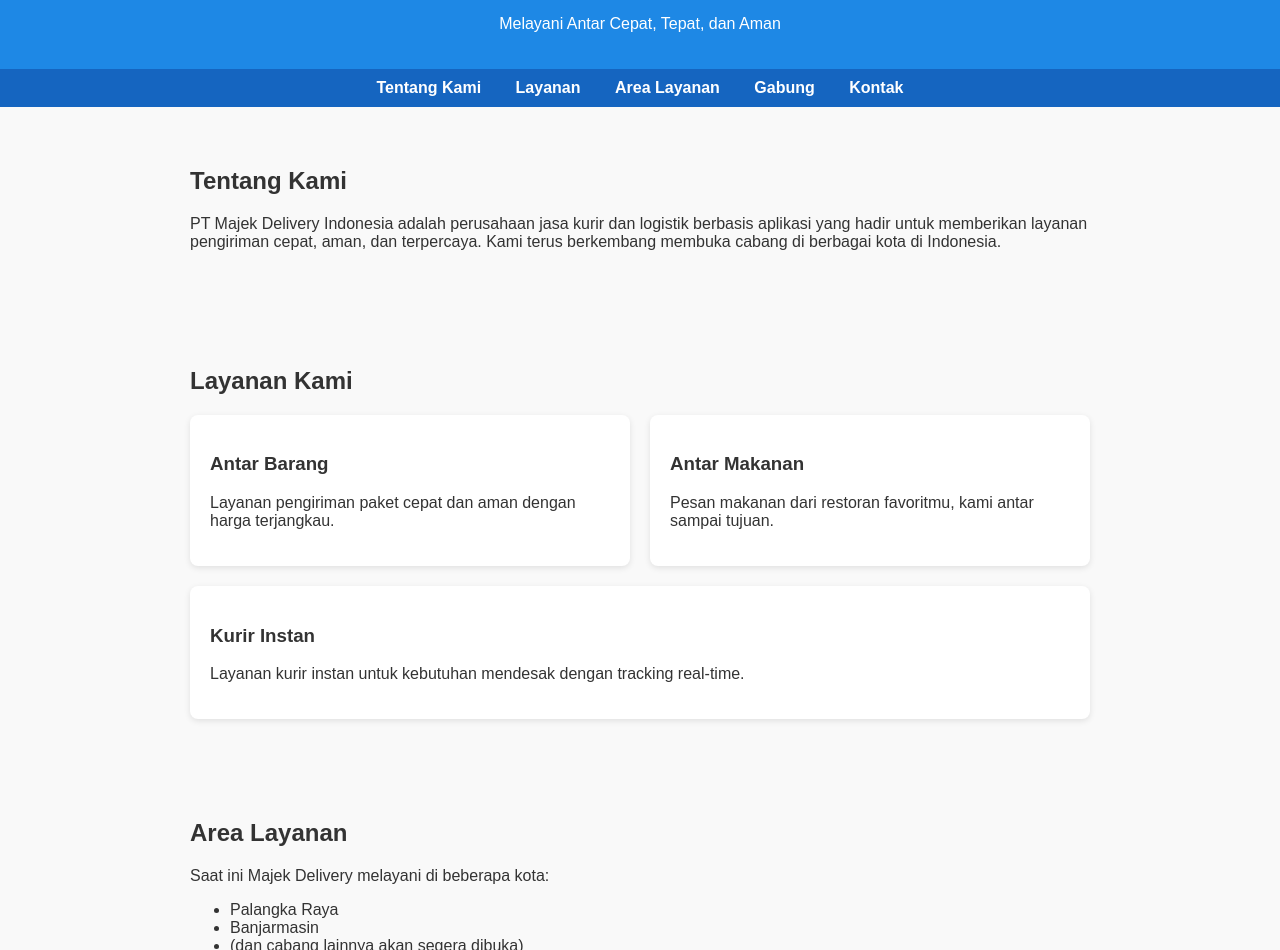
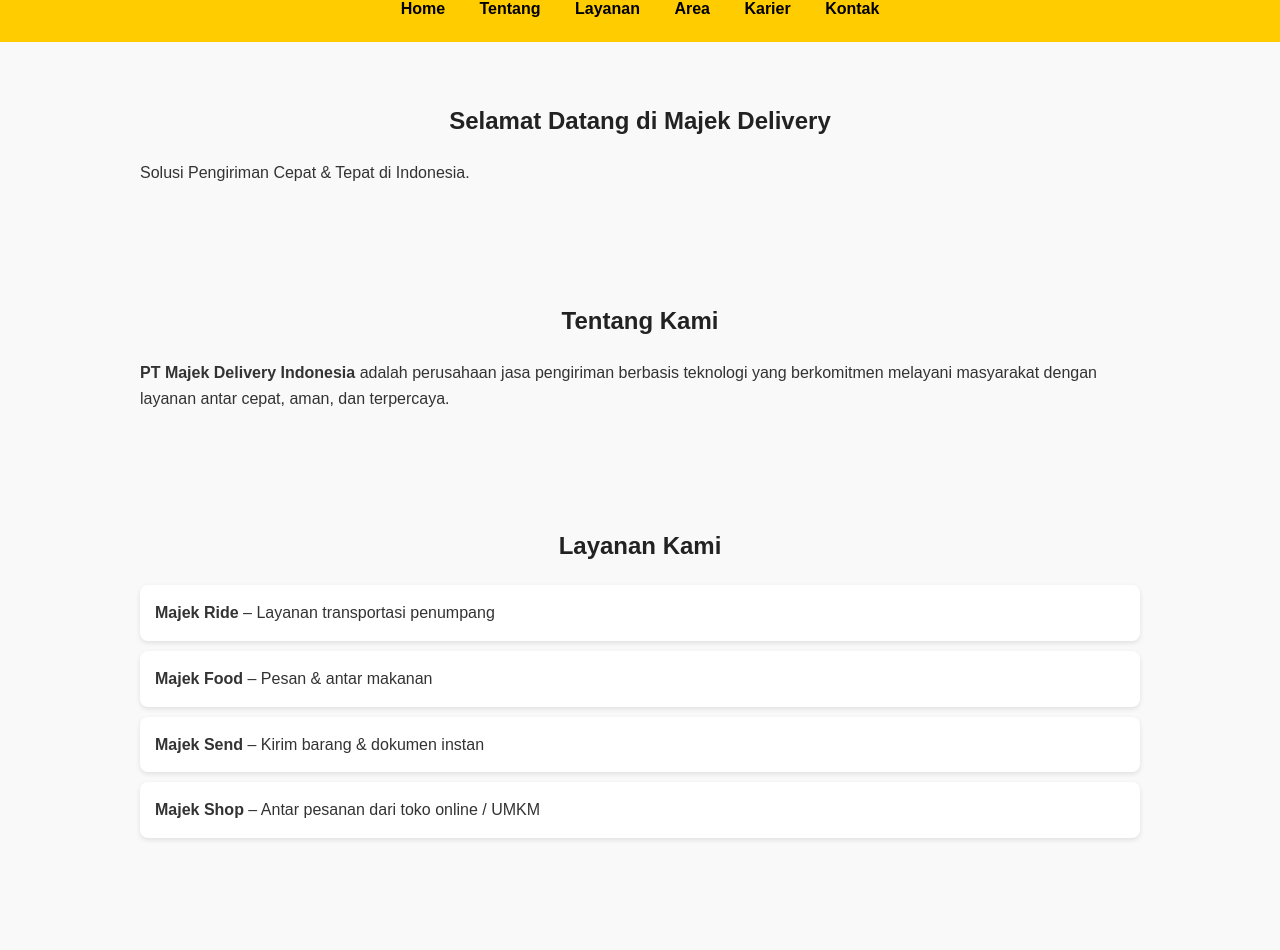
Before and after one commit to majekdelivery/majekdelivery, a plain HTML site: page index.html in a window 1280 px wide. Shown: the part 85-1035 px from the top of the page. Drawn offline with Linux system fonts and the light colour scheme.

Commit message:
Update index.html

```diff
--- a/index.html
+++ b/index.html
@@ -7,123 +7,125 @@
   <style>
     body {
       font-family: Arial, sans-serif;
-      margin: 0; padding: 0;
+      margin: 0;
+      padding: 0;
+      line-height: 1.6;
       background: #f9f9f9;
       color: #333;
     }
     header {
-      background: #1e88e5;
-      color: white;
-      padding: 20px;
+      background: #ffcc00;
+      color: #000;
+      padding: 20px 0;
       text-align: center;
     }
+    header h1 {
+      margin: 0;
+    }
     nav {
-      background: #1565c0;
-      padding: 10px;
-      text-align: center;
+      margin-top: 10px;
     }
     nav a {
-      color: white;
       margin: 0 15px;
+      color: #000;
       text-decoration: none;
       font-weight: bold;
     }
+    nav a:hover {
+      text-decoration: underline;
+    }
     section {
       padding: 40px 20px;
-      max-width: 900px;
+      max-width: 1000px;
       margin: auto;
     }
-    .services {
-      display: flex;
-      flex-wrap: wrap;
-      gap: 20px;
+    h2 {
+      color: #222;
+      margin-bottom: 20px;
+      text-align: center;
     }
-    .service-box {
-      flex: 1 1 250px;
-      background: white;
-      padding: 20px;
+    ul {
+      list-style: none;
+      padding: 0;
+    }
+    ul li {
+      background: #fff;
+      margin: 10px 0;
+      padding: 15px;
       border-radius: 8px;
-      box-shadow: 0 2px 6px rgba(0,0,0,0.1);
+      box-shadow: 0 2px 5px rgba(0,0,0,0.1);
     }
     footer {
-      background: #1565c0;
-      color: white;
+      background: #222;
+      color: #fff;
       text-align: center;
-      padding: 15px;
-      margin-top: 30px;
+      padding: 15px 0;
+      margin-top: 40px;
     }
   </style>
 </head>
 <body>
+
   <header>
     <h1>PT Majek Delivery Indonesia</h1>
-    <p>Melayani Antar Cepat, Tepat, dan Aman</p>
+    <nav>
+      <a href="#home">Home</a>
+      <a href="#about">Tentang</a>
+      <a href="#services">Layanan</a>
+      <a href="#area">Area</a>
+      <a href="#career">Karier</a>
+      <a href="#contact">Kontak</a>
+    </nav>
   </header>
 
-  <nav>
-    <a href="#about">Tentang Kami</a>
-    <a href="#services">Layanan</a>
-    <a href="#coverage">Area Layanan</a>
-    <a href="#join">Gabung</a>
-    <a href="#contact">Kontak</a>
-  </nav>
+  <section id="home">
+    <h2>Selamat Datang di Majek Delivery</h2>
+    <p>Solusi Pengiriman Cepat & Tepat di Indonesia.</p>
+  </section>
 
   <section id="about">
     <h2>Tentang Kami</h2>
     <p>
-      PT Majek Delivery Indonesia adalah perusahaan jasa kurir dan logistik berbasis aplikasi
-      yang hadir untuk memberikan layanan pengiriman cepat, aman, dan terpercaya.
-      Kami terus berkembang membuka cabang di berbagai kota di Indonesia.
+      <strong>PT Majek Delivery Indonesia</strong> adalah perusahaan jasa pengiriman berbasis teknologi
+      yang berkomitmen melayani masyarakat dengan layanan antar cepat, aman, dan terpercaya.
     </p>
   </section>
 
   <section id="services">
     <h2>Layanan Kami</h2>
-    <div class="services">
-      <div class="service-box">
-        <h3>Antar Barang</h3>
-        <p>Layanan pengiriman paket cepat dan aman dengan harga terjangkau.</p>
-      </div>
-      <div class="service-box">
-        <h3>Antar Makanan</h3>
-        <p>Pesan makanan dari restoran favoritmu, kami antar sampai tujuan.</p>
-      </div>
-      <div class="service-box">
-        <h3>Kurir Instan</h3>
-        <p>Layanan kurir instan untuk kebutuhan mendesak dengan tracking real-time.</p>
-      </div>
-    </div>
-  </section>
-
-  <section id="coverage">
-    <h2>Area Layanan</h2>
-    <p>Saat ini Majek Delivery melayani di beberapa kota:</p>
     <ul>
-      <li>Palangka Raya</li>
-      <li>Banjarmasin</li>
-      <li>(dan cabang lainnya akan segera dibuka)</li>
+      <li><strong>Majek Ride</strong> – Layanan transportasi penumpang</li>
+      <li><strong>Majek Food</strong> – Pesan & antar makanan</li>
+      <li><strong>Majek Send</strong> – Kirim barang & dokumen instan</li>
+      <li><strong>Majek Shop</strong> – Antar pesanan dari toko online / UMKM</li>
     </ul>
   </section>
 
-  <section id="join">
+  <section id="area">
+    <h2>Area Layanan</h2>
+    <p>Saat ini beroperasi di Palangka Raya, Banjarmasin, dan segera berkembang ke kota lain di Kalimantan dan Indonesia.</p>
+  </section>
+
+  <section id="career">
     <h2>Gabung Bersama Kami</h2>
     <p>
-      Ingin jadi bagian dari Majek Delivery?
-      Bergabunglah sebagai <b>Driver</b> atau <b>Ketua Cabang</b> untuk mengembangkan layanan kami di seluruh Indonesia.
+      Bergabunglah menjadi driver Majek Delivery. Syarat mudah, sistem kerja fleksibel,
+      dan bagi hasil yang transparan.
     </p>
   </section>
 
   <section id="contact">
     <h2>Kontak Kami</h2>
     <p>
-      📍 Kantor Pusat: Palangka Raya, Kalimantan Tengah <br>
-      📞 WhatsApp: <a href="https://wa.me/628xxxxxx" target="_blank">Hubungi Kami</a> <br>
-      ✉️ Email: info@majekdelivery.co.id
+      📍 Palangka Raya, Kalimantan Tengah <br>
+      📱 WhatsApp: 08xxxxxxxxxx <br>
+      📧 Email: support@majekdelivery.id
     </p>
   </section>
 
   <footer>
-    <p>© 2025 PT Majek Delivery Indonesia. All rights reserved.</p>
+    © 2025 PT Majek Delivery Indonesia
   </footer>
+
 </body>
 </html>
```
